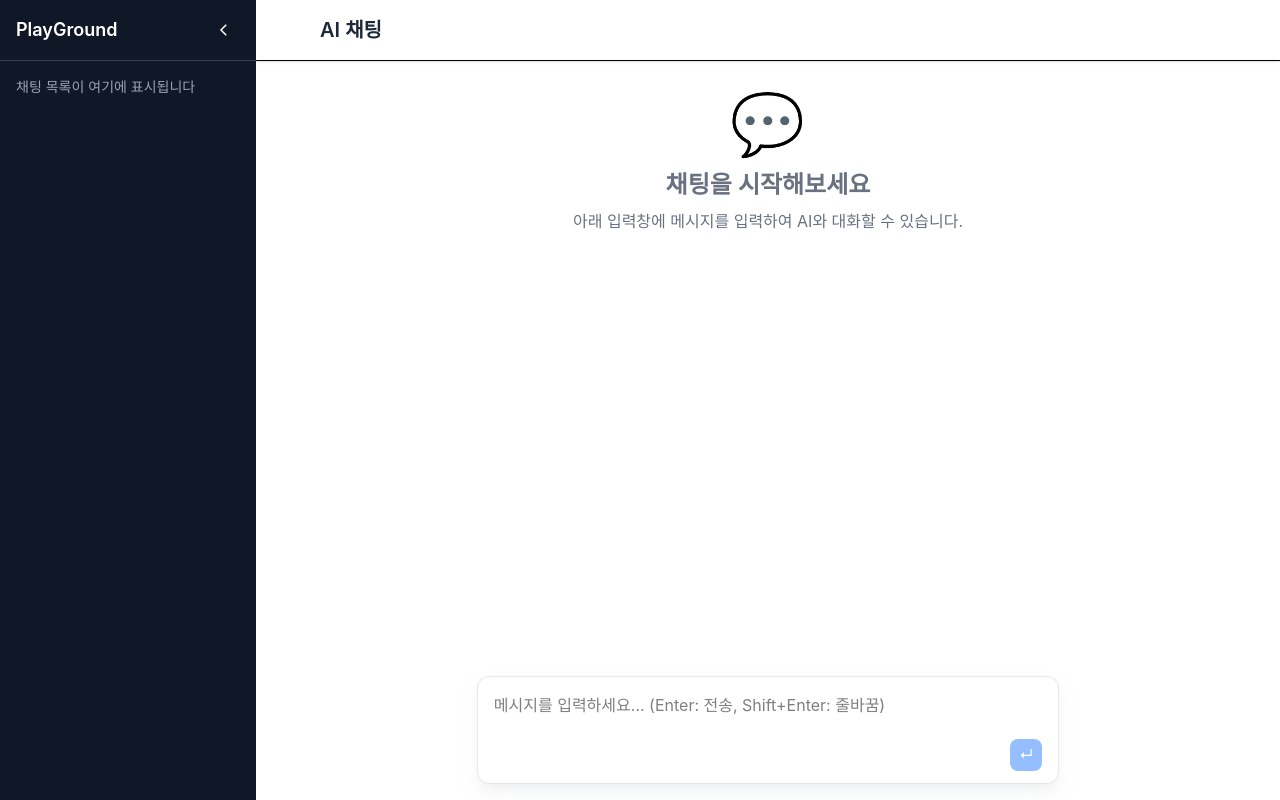
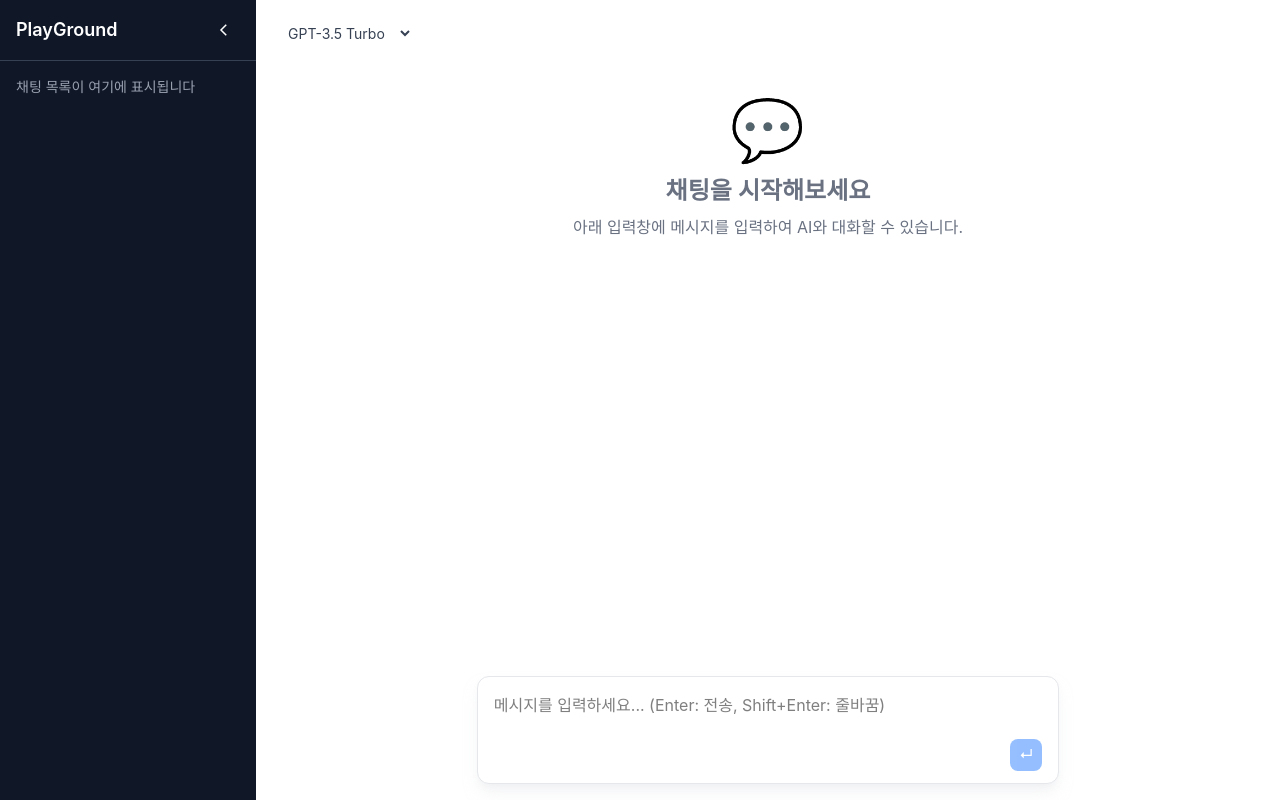
Before and after one commit to Jaeyoung9999/Semes_Playground_React, a React (Vite) app in the folder frontend/: page / in a window 1280 px wide. Built offline with nearby package versions, Linux system fonts and the light colour scheme.

Commit message:
[FEAT] 모델 선택 기능 추가

```diff
--- a/frontend/src/components/Header.tsx
+++ b/frontend/src/components/Header.tsx
@@ -1,26 +1,30 @@
-type HeaderProps = {
-  messagesCount: number;
-  onClearMessages: () => void;
-};
+import { useChatStore } from '@stores/ChatStore';
 
-export default function Header({
-  messagesCount,
-  onClearMessages,
-}: HeaderProps) {
+export default function Header() {
+  const { selectedModel, setSelectedModel } = useChatStore();
+
+  const models = [
+    { value: 'gpt-3.5-turbo', label: 'GPT-3.5 Turbo' },
+    { value: 'gpt-4o', label: 'GPT-4o' },
+  ];
+
   return (
-    <header className="bg-white shadow-sm p-4 border-b sticky top-0 z-20">
-      <div className="max-w-4xl mx-auto flex items-center justify-between">
-        <h1 className="text-xl font-semibold text-gray-800">AI 채팅</h1>
-
-        {/* 채팅 초기화 버튼 */}
-        {messagesCount > 0 && (
-          <button
-            onClick={onClearMessages}
-            className="px-4 py-2 text-sm text-gray-600 hover:text-gray-800 hover:bg-gray-100 rounded-lg transition-colors"
+    <header className="bg-white p-4 sticky top-0 z-20">
+      <div className="max-w-4xl flex items-center justify-between">
+        <div className="flex items-center space-x-4">
+          {/* 모델 선택 드롭다운 */}
+          <select
+            value={selectedModel}
+            onChange={(e) => setSelectedModel(e.target.value)}
+            className="text-gray-700 py-2 px-3 rounded-lg text-sm focus:outline-none focus:ring-2 focus:ring-blue-500 hover:bg-gray-100 transition-colors"
           >
-            채팅 초기화
-          </button>
-        )}
+            {models.map((model) => (
+              <option key={model.value} value={model.value}>
+                {model.label}
+              </option>
+            ))}
+          </select>
+        </div>
       </div>
     </header>
   );
--- a/frontend/src/pages/ChatPage.tsx
+++ b/frontend/src/pages/ChatPage.tsx
@@ -7,7 +7,7 @@ import { useChatStore } from '@stores/ChatStore';
 
 // 메인 채팅 앱 컴포넌트
 export default function ChatPage() {
-  const { clearMessages, messages } = useChatStore();
+  const { messages } = useChatStore();
   const messagesEndRef = useRef<HTMLDivElement>(null);
   const [shouldAutoScroll, setShouldAutoScroll] = useState(true);
   const [sidebarOpen, setSidebarOpen] = useState(true);
@@ -62,10 +62,7 @@ export default function ChatPage() {
         className={`flex-1 flex flex-col ${sidebarOpen ? 'ml-64' : 'ml-12'} transition-all duration-300 min-h-screen`}
       >
         {/* 헤더 */}
-        <Header
-          messagesCount={messages.length}
-          onClearMessages={clearMessages}
-        />
+        <Header />
 
         {/* 채팅 표시 영역 */}
         <main className="flex-1">
--- a/frontend/src/stores/ChatStore.ts
+++ b/frontend/src/stores/ChatStore.ts
@@ -6,6 +6,7 @@ type ChatStore = {
   messages: ChatMessage[];
   isLoading: boolean;
   abortController: AbortController | null; // 요청 취소를 위한 컨트롤러
+  selectedModel: string; // 선택된 모델
 
   // 메시지 추가
   addMessage: (message: Omit<ChatMessage, 'id' | 'timestamp'>) => void;
@@ -21,6 +22,9 @@ type ChatStore = {
 
   // 로딩 상태 설정
   setLoading: (loading: boolean) => void;
+
+  // 모델 선택
+  setSelectedModel: (model: string) => void;
 
   // 채팅 내역 초기화
   clearMessages: () => void;
@@ -41,6 +45,7 @@ export const useChatStore = create<ChatStore>((set, get) => ({
   messages: [],
   isLoading: false,
   abortController: null,
+  selectedModel: 'gpt-3.5-turbo', // 기본값
 
   // 새 메시지 추가
   addMessage: (message) =>
@@ -90,6 +95,9 @@ export const useChatStore = create<ChatStore>((set, get) => ({
   // 로딩 상태 설정
   setLoading: (loading) => set({ isLoading: loading }),
 
+  // 모델 선택
+  setSelectedModel: (model) => set({ selectedModel: model }),
+
   // 모든 메시지 삭제
   clearMessages: () => set({ messages: [] }),
 
@@ -122,6 +130,9 @@ export const useChatStore = create<ChatStore>((set, get) => ({
       const apiMessages = get().getApiMessages();
       apiMessages.push({ role: 'user', content: trimmedMessage });
 
+      // 선택된 모델 가져오기
+      const { selectedModel } = get();
+
       // 빈 AI 응답 메시지 미리 추가 (스트리밍용)
       get().addMessage({
         role: 'assistant',
@@ -137,6 +148,7 @@ export const useChatStore = create<ChatStore>((set, get) => ({
         },
         body: JSON.stringify({
           messages: apiMessages,
+          model: selectedModel, // 선택된 모델 전송
         }),
         signal: controller.signal, // 요청 취소를 위한 signal 추가
       });
```
Also changed, not shown: 1 other file (tests, documents, lock files or other folders).
